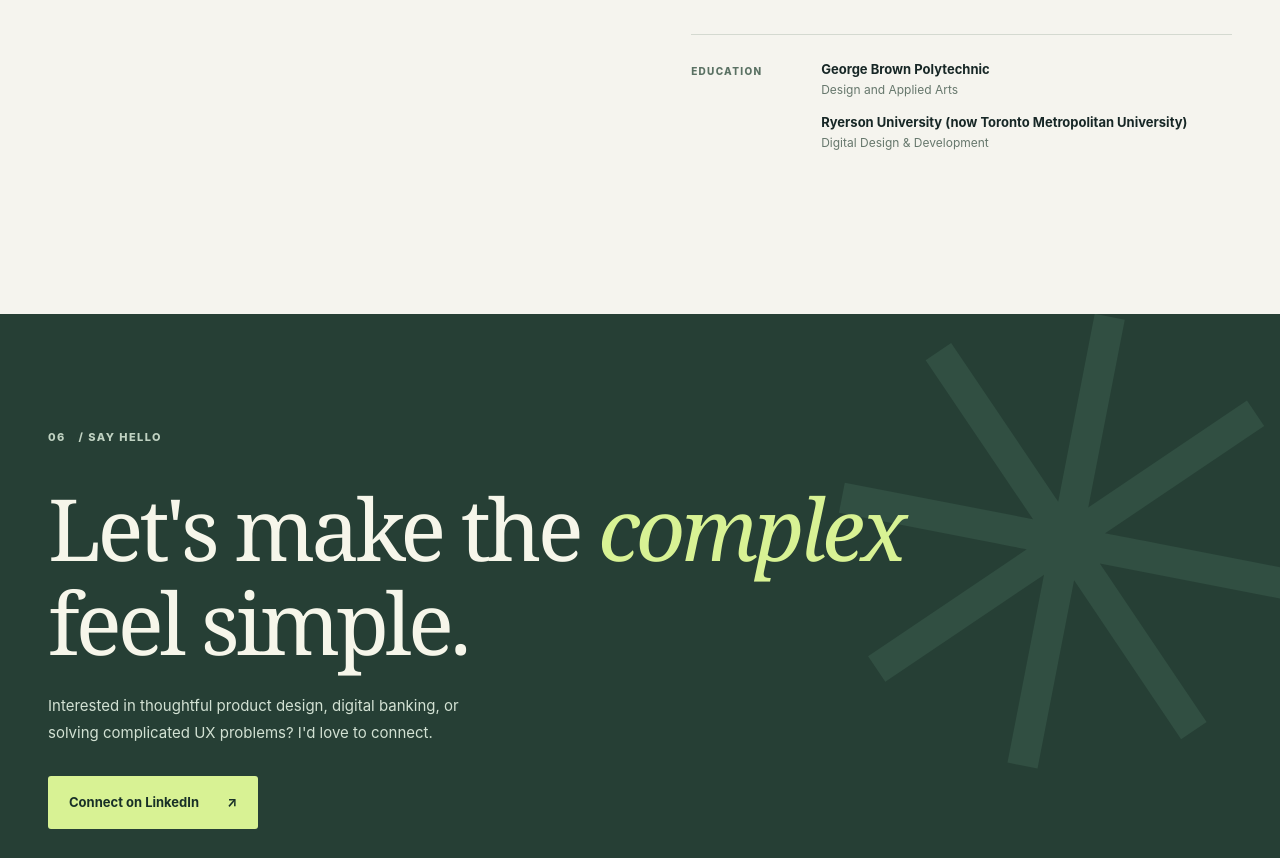
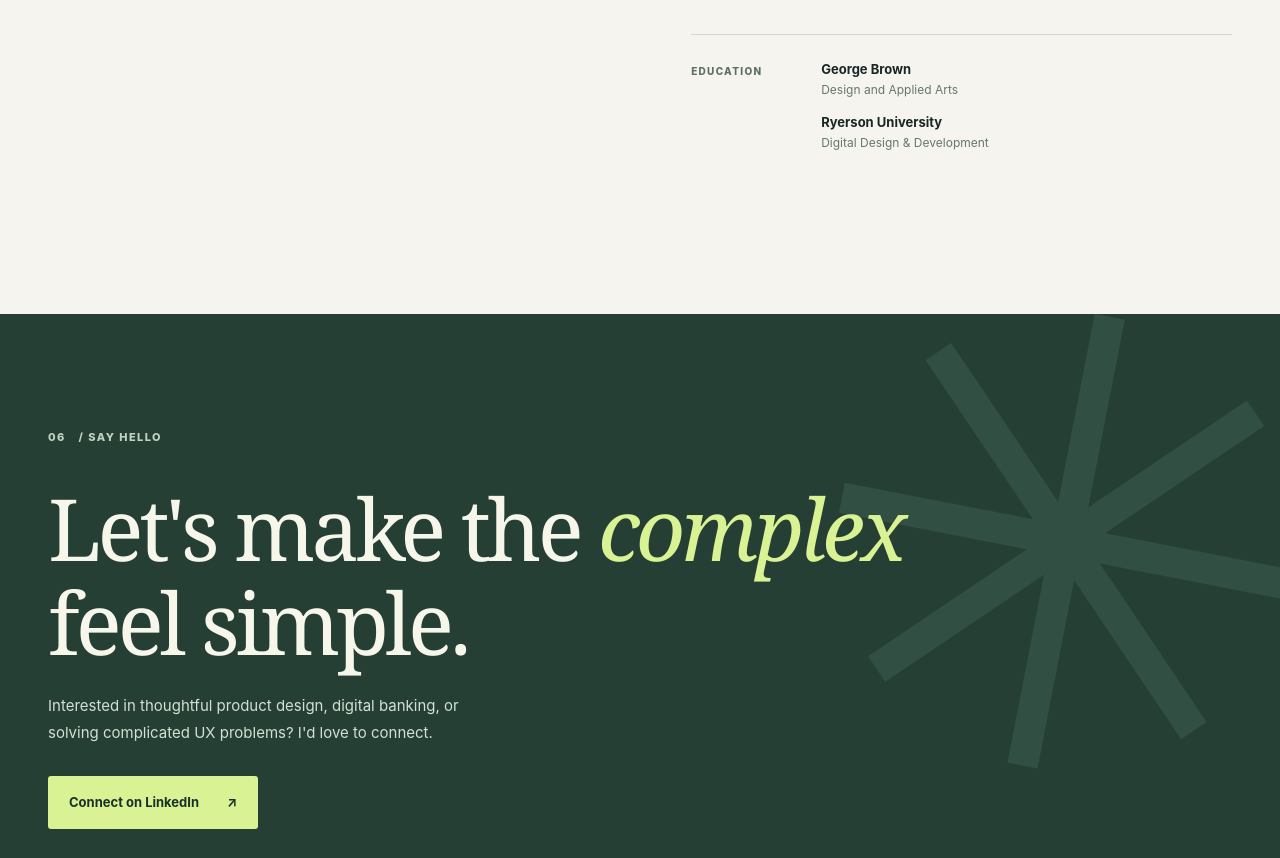
Before and after one commit to orchestrators/PORTFOLIO, a plain HTML site: page index.html in a window 1280 px wide. Shown: the part 5144-6002 px from the top of the page. Drawn offline with Linux system fonts and the light colour scheme.

Commit message:
Copy updates

```diff
--- a/index.html
+++ b/index.html
@@ -162,7 +162,7 @@
           <p class="about-section__lead">I'm a Senior Product Designer and UX Consultant with more than a decade of experience across FinTech, digital banking, and B2B SaaS.</p>
           <p>At Backbase, I lead UX design for banking modernization initiatives. I collaborate across product, business, engineering, and client teams to turn complex requirements into intuitive, accessible web and mobile experiences.</p>
           <p>My background in front-end engineering helps me bridge design and implementation. I also explore how AI can support research, ideation, and prototyping—without compromising transparency or human control.</p>
-          <div class="about-section__education"><span>EDUCATION</span><div><p>George Brown Polytechnic <small>Design and Applied Arts</small></p><p>Ryerson University (now Toronto Metropolitan University) <small>Digital Design &amp; Development</small></p></div></div>
+          <div class="about-section__education"><span>EDUCATION</span><div><p>George Brown <small>Design and Applied Arts</small></p><p>Ryerson University <small>Digital Design &amp; Development</small></p></div></div>
         </div>
       </div>
     </section>
```
